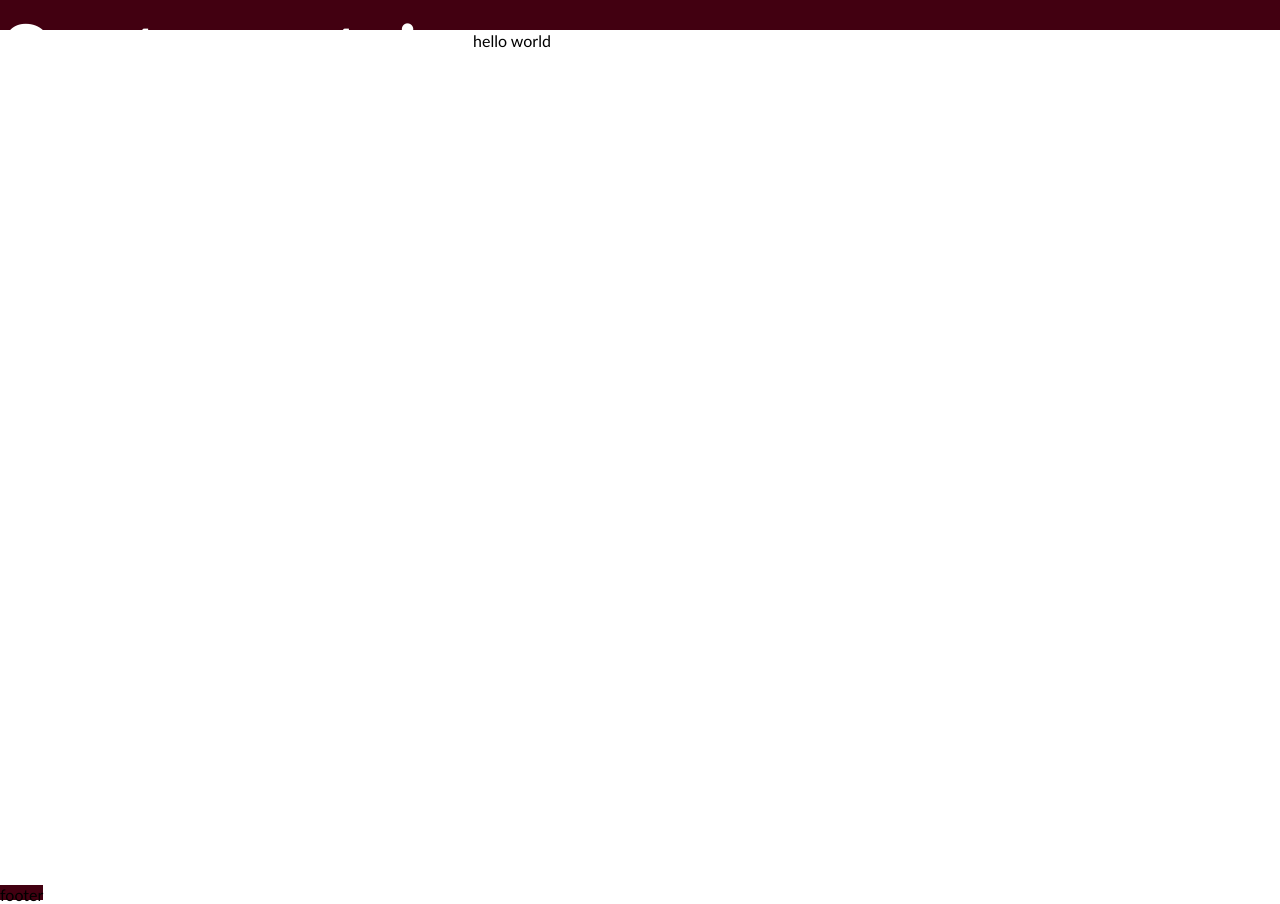
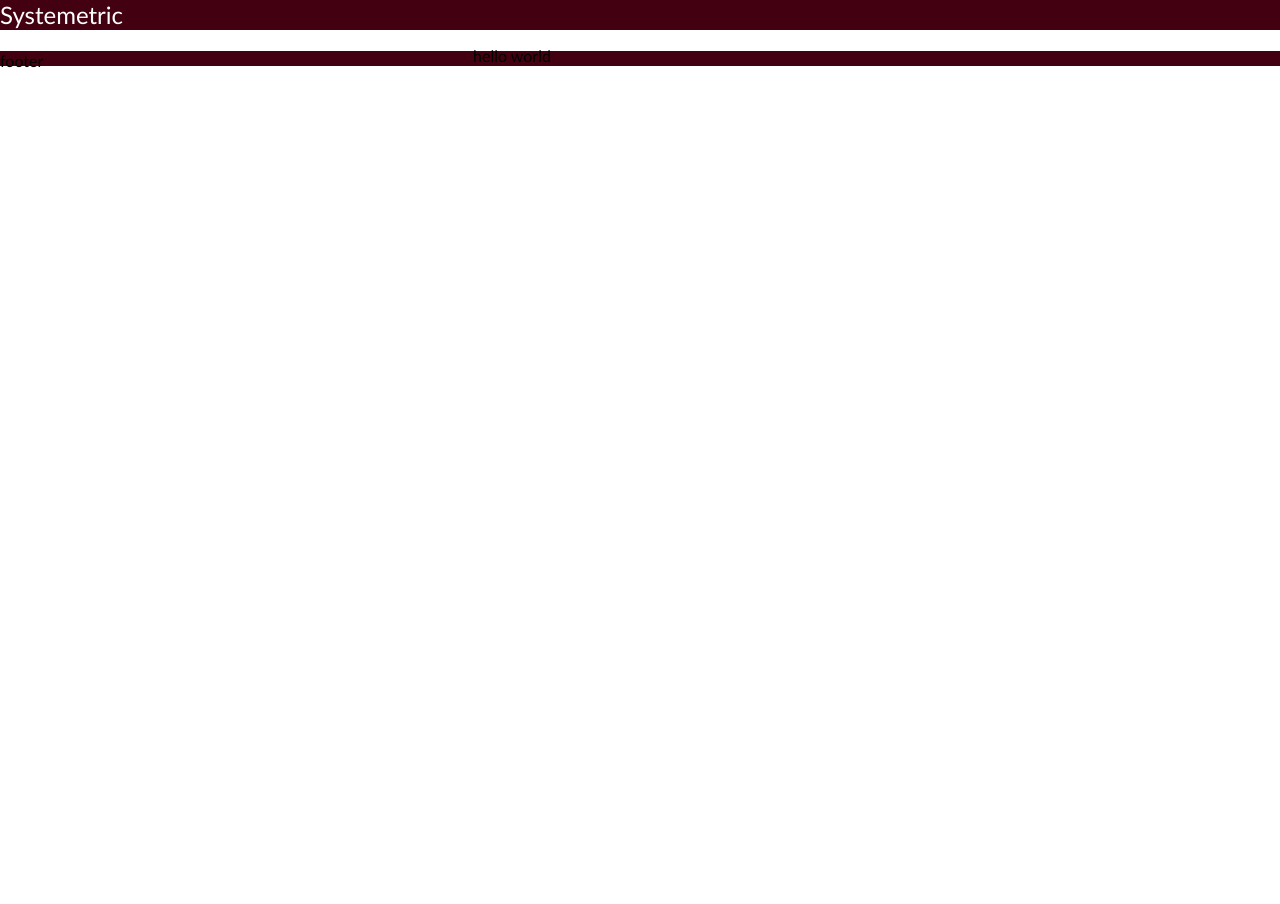
Before and after one commit to ilentiya/systemetric, a Jekyll site: the page built from index.html, in a window 1280 px wide. Built offline with Jekyll 4.4.1, drawn with Linux system fonts in a browser that asks for light colours.

Commit message:
more layout stuff

```diff
--- a/assets/default.css
+++ b/assets/default.css
@@ -26,15 +26,15 @@ body
     height: var(--header-height);
 
     text-align: left;
-    font-size: 10vh;
+    font-size: 18pt;
     color: white;
     padding-left: var(--header-height)/2;
     padding-bottom: var(--header-height)/2;
 }
 
 .bottom_bar {
-    position: absolute;
-    bottom: 0;
+    position:absolute
+    width: 100%;
 
     background-color: var(--systemetric_red);
     height: var(--footer-height);
@@ -42,12 +42,14 @@ body
 
 .content
 {
+    position: relative;
     width: 80vw;
+    align-self: center;
+
     top: var(--header-height);
     bottom: var(--footer-height);
     margin-top: 15px;
     margin-bottom: 15px;
-    overflow-x: hidden; /* Hide horizontal scrollbar */
     text-align: center;
 
 }
@@ -56,7 +58,6 @@ body
 
 header
 {
-    position: absolute;
     width: 100%;
     height: 50px;
 }
```
